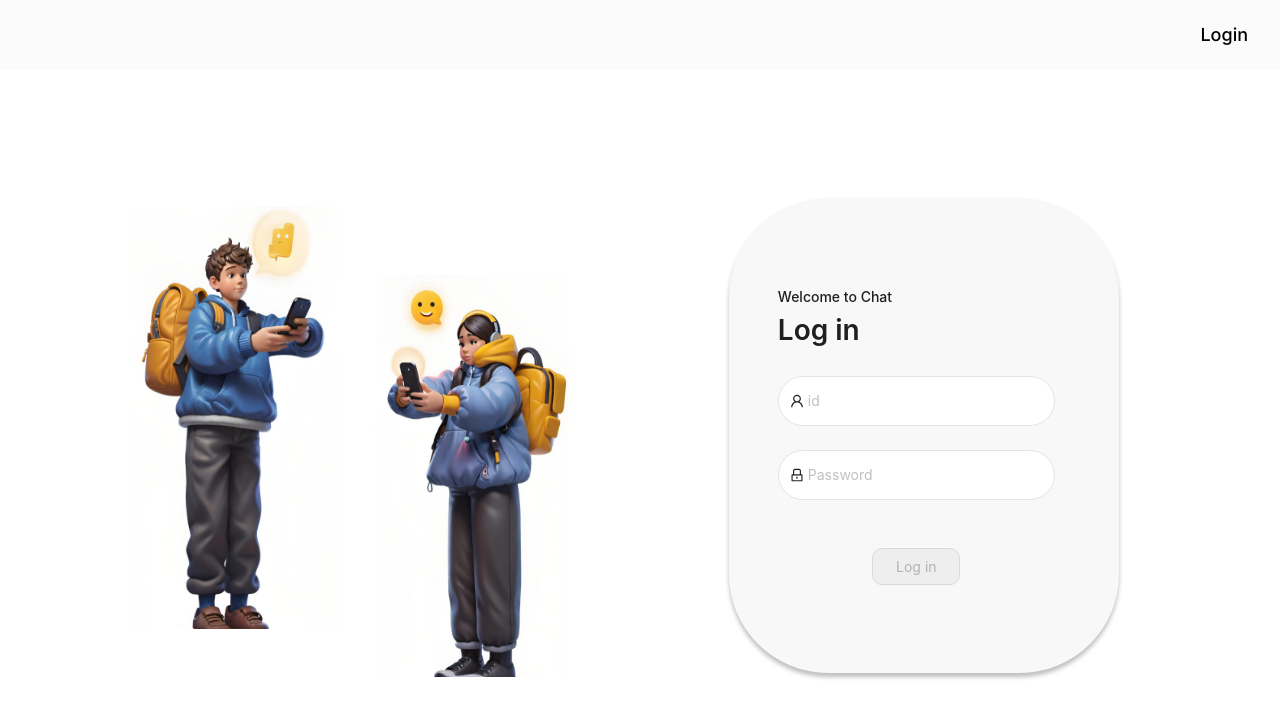
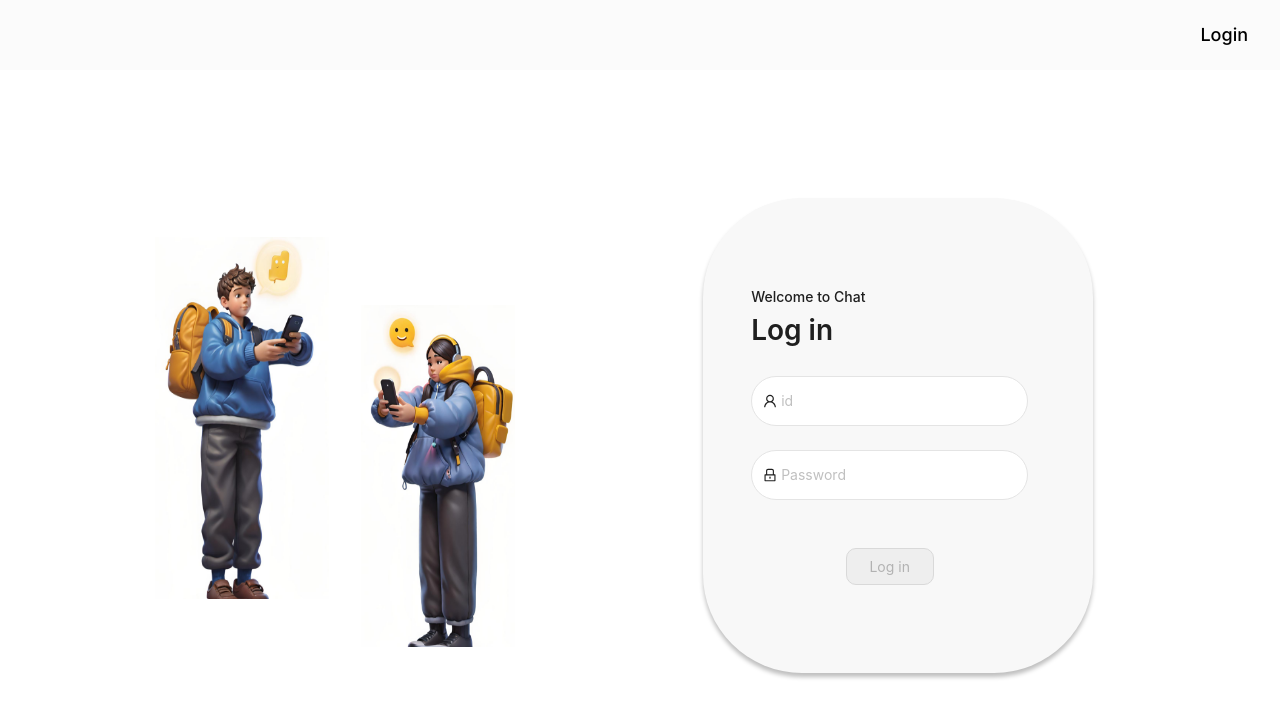
Before and after one commit to JHni2/realtime-chat, a React (Create React App) app in the folder client/: page / in a window 1280 px wide. Shown: the top 718 px of the page. Built offline with nearby package versions, Linux system fonts and the light colour scheme; no server answers.

Commit message:
[styl] css 수정

```diff
--- a/client/src/index.css
+++ b/client/src/index.css
@@ -11,7 +11,8 @@ body {
 }
 
 .menu {
-  width: 1280px;
+  width: 100vw;
+  max-width: 1280px;
   height: 70px;
   display: flex;
   justify-content: flex-end;
@@ -30,7 +31,8 @@ body {
 }
 
 .container {
-  width: 1280px;
+  width: 100vw;
+  max-width: 1280px;
   margin: 0 auto;
 }
 
--- a/client/src/pages/Login.js
+++ b/client/src/pages/Login.js
@@ -22,8 +22,8 @@ const Login = () => {
   return (
     <div className="login-container">
       <div>
-        <img className="home-boy" src={boyImg} alt="home-boy" width={214} height={422} />
-        <img className="home-girl" src={girlImg} alt="home-girl" width={194} height={402} />
+        <img className="home-boy" src={boyImg} alt="home-boy" width={174} height={362} />
+        <img className="home-girl" src={girlImg} alt="home-girl" width={154} height={342} />
       </div>
       <Form form={form} name="horizontal_login" layout="inline" onFinish={onFinish}>
         <div className="login-text">
```
Also changed, not shown: 1 other file (tests, documents, lock files or other folders).
